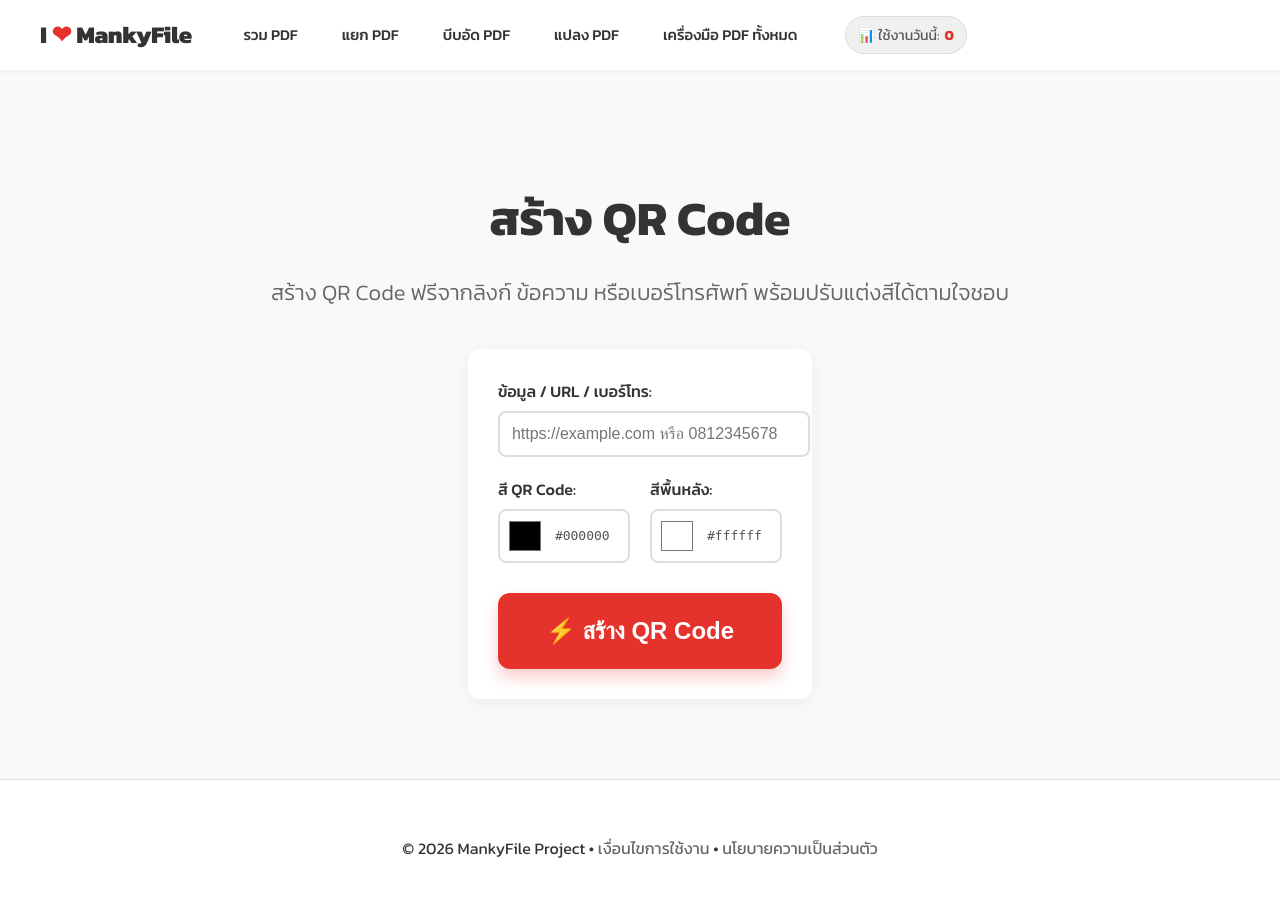
After one commit to bossmoonmod/MankyFile, a Django app: page /qrcode-generator/ in a window 1280 px wide. The commit adds this page. Run offline with Django 5.2, Linux system fonts and the light colour scheme; data comes from the database, SQL or seed files in the repository; some libraries are stand-ins or nearby versions.

Commit message:
Implement QR Code Generator with custom colors and stats tracking

```diff
--- a/apps/converter/urls.py
+++ b/apps/converter/urls.py
@@ -4,7 +4,7 @@ from .views import (
     WordToPDFView, MergeWordView, ArrangeWordView, ArrangePDFView,
     DownloadFileView, CompressPDFView, PDFToPowerPointView,
     PDFToExcelView, PowerPointToPDFView, TermsView, PrivacyView,
-    download_file # Import our new function-based view
+    download_file, QRCodeGeneratorView
 )
 
 app_name = 'converter'
@@ -29,4 +29,5 @@ urlpatterns = [
     path('powerpoint-to-pdf/', PowerPointToPDFView.as_view(), name='powerpoint_to_pdf'),
     path('terms/', TermsView.as_view(), name='terms'),
     path('privacy/', PrivacyView.as_view(), name='privacy'),
+    path('qrcode-generator/', QRCodeGeneratorView.as_view(), name='qrcode_generator'),
 ]
--- a/apps/converter/views.py
+++ b/apps/converter/views.py
@@ -1120,3 +1120,93 @@ class PrivacyView(View):
             'title': 'นโยบายความเป็นส่วนตัว',
             'subtitle': 'การคุ้มครองข้อมูลส่วนบุคคลและความเป็นส่วนตัวของผู้ใช้'
         })
+
+
+class QRCodeGeneratorView(View):
+    def get(self, request):
+        from django.urls import reverse
+        context = {
+            'title': 'สร้าง QR Code',
+            'subtitle': 'สร้าง QR Code ฟรีจากลิงก์ ข้อความ หรือเบอร์โทรศัพท์ พร้อมปรับแต่งสีได้ตามใจชอบ',
+            'action_url': reverse('converter:qrcode_generator'),
+        }
+        return render(request, 'converter/qrcode_tool.html', context)
+
+    def post(self, request):
+        import qrcode
+        from PIL import Image
+        import os
+        from django.conf import settings
+        import uuid
+        from django.urls import reverse
+        from .models import UploadedFile, ProcessedFile, DailyStat
+        from django.utils import timezone
+
+        try:
+            # Get data from form
+            data = request.POST.get('qr_data', '').strip()
+            fill_color = request.POST.get('fill_color', '#000000')
+            back_color = request.POST.get('back_color', '#ffffff')
+
+            if not data:
+                return redirect('converter:qrcode_generator')
+
+            # Generate QR Code
+            qr = qrcode.QRCode(
+                version=1,
+                error_correction=qrcode.constants.ERROR_CORRECT_H,
+                box_size=10,
+                border=4,
+            )
+            qr.add_data(data)
+            qr.make(fit=True)
+
+            # Create Image with colors
+            try:
+                img = qr.make_image(fill_color=fill_color, back_color=back_color)
+            except ValueError:
+                 # Fallback if invalid color hex
+                img = qr.make_image(fill_color="black", back_color="white")
+
+            # Save file
+            job_id = str(uuid.uuid4())
+            output_dir = os.path.join(settings.MEDIA_ROOT, 'processed', job_id)
+            os.makedirs(output_dir, exist_ok=True)
+
+            output_filename = "qrcode.png"
+            output_full_path = os.path.join(output_dir, output_filename)
+
+            img.save(output_full_path)
+
+            # Save Record
+            processed_rel_path = f"processed/{job_id}/{output_filename}"
+            processed_file = ProcessedFile(file=processed_rel_path)
+            processed_file.save()
+
+            # Track Usage
+            try:
+                stat, _ = DailyStat.objects.get_or_create(date=timezone.now().date())
+                stat.usage_count += 1
+                stat.save()
+            except Exception as e:
+                print(f"Stats error: {e}")
+
+            # Download Link
+            download_url = reverse('converter:download_file', kwargs={'job_id': job_id})
+
+            context = {
+                'success': True,
+                'file_url': download_url,
+                'file_name': output_filename,
+                'file_type': 'PNG', # Image file
+                'file_size': os.path.getsize(output_full_path)
+            }
+            return render(request, 'converter/result.html', context)
+
+        except Exception as e:
+            print(f"QR Gen Error: {e}")
+            return render(request, 'converter/qrcode_tool.html', {
+                'title': 'สร้าง QR Code',
+                'subtitle': 'สร้าง QR Code ฟรีจากลิงก์ ข้อความ หรือเบอร์โทรศัพท์',
+                'error': f"เกิดข้อผิดพลาด: {str(e)}"
+            })
--- a/requirements.txt
+++ b/requirements.txt
@@ -11,3 +11,4 @@ PyMuPDF
 whitenoise
 gunicorn
 requests
+qrcode
--- /dev/null
+++ b/templates/converter/qrcode_tool.html
@@ -0,0 +1,72 @@
+{% extends 'base.html' %}
+{% load static %}
+
+{% block content %}
+<div class="tool-container">
+    <div class="tool-header">
+        <h1>{{ title }}</h1>
+        <p>{{ subtitle }}</p>
+    </div>
+
+    <div class="upload-area" style="cursor: default; border: none; background: transparent;">
+        <!-- QR Code Generation Form -->
+        <form method="post" action="{{ action_url }}" id="qr-form"
+            style="max-width: 500px; margin: 0 auto; background: #fff; padding: 30px; border-radius: 12px; box-shadow: 0 4px 15px rgba(0,0,0,0.05); text-align: left;">
+            {% csrf_token %}
+
+            <div style="margin-bottom: 20px;">
+                <label for="qr_data" style="display: block; margin-bottom: 8px; font-weight: 500; color: #333;">ข้อมูล /
+                    URL / เบอร์โทร:</label>
+                <input type="text" name="qr_data" id="qr_data" required
+                    placeholder="https://example.com หรือ 0812345678"
+                    style="width: 100%; padding: 12px; border: 2px solid #ddd; border-radius: 8px; font-size: 16px; transition: border-color 0.3s;">
+            </div>
+
+            <div style="display: flex; gap: 20px; margin-bottom: 30px;">
+                <div style="flex: 1;">
+                    <label for="fill_color"
+                        style="display: block; margin-bottom: 8px; font-weight: 500; color: #333;">สี QR Code:</label>
+                    <div
+                        style="display: flex; align-items: center; border: 2px solid #ddd; border-radius: 8px; padding: 5px; background: #fff;">
+                        <input type="color" name="fill_color" id="fill_color" value="#000000"
+                            style="border: none; width: 40px; height: 40px; cursor: pointer; background: none;">
+                        <span id="fill_color_hex"
+                            style="margin-left: 10px; color: #555; font-family: monospace;">#000000</span>
+                    </div>
+                </div>
+                <div style="flex: 1;">
+                    <label for="back_color"
+                        style="display: block; margin-bottom: 8px; font-weight: 500; color: #333;">สีพื้นหลัง:</label>
+                    <div
+                        style="display: flex; align-items: center; border: 2px solid #ddd; border-radius: 8px; padding: 5px; background: #fff;">
+                        <input type="color" name="back_color" id="back_color" value="#ffffff"
+                            style="border: none; width: 40px; height: 40px; cursor: pointer; background: none;">
+                        <span id="back_color_hex"
+                            style="margin-left: 10px; color: #555; font-family: monospace;">#ffffff</span>
+                    </div>
+                </div>
+            </div>
+
+            <button type="submit" class="btn-upload-big" style="width: 100%; border: none;">
+                <span>⚡ สร้าง QR Code</span>
+            </button>
+        </form>
+    </div>
+</div>
+
+<script>
+    // Update HEX text when color changes
+    document.getElementById('fill_color').addEventListener('input', function (e) {
+        document.getElementById('fill_color_hex').textContent = e.target.value;
+    });
+
+    document.getElementById('back_color').addEventListener('input', function (e) {
+        document.getElementById('back_color_hex').textContent = e.target.value;
+    });
+
+    // Simple Input Focus Effect
+    const input = document.getElementById('qr_data');
+    input.addEventListener('focus', () => input.style.borderColor = '#e5322d');
+    input.addEventListener('blur', () => input.style.borderColor = '#ddd');
+</script>
+{% endblock %}
```
Also changed, not shown: templates/converter/index.html (+17 -3 lines).
